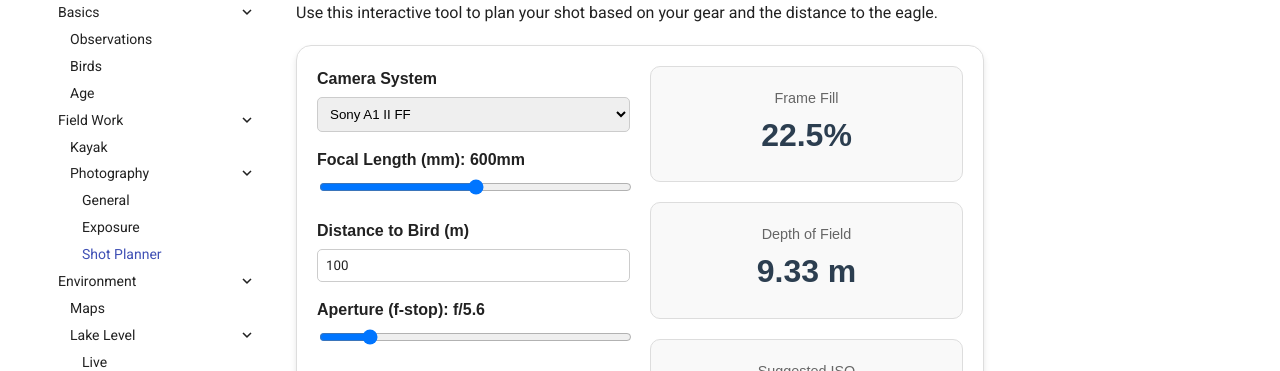
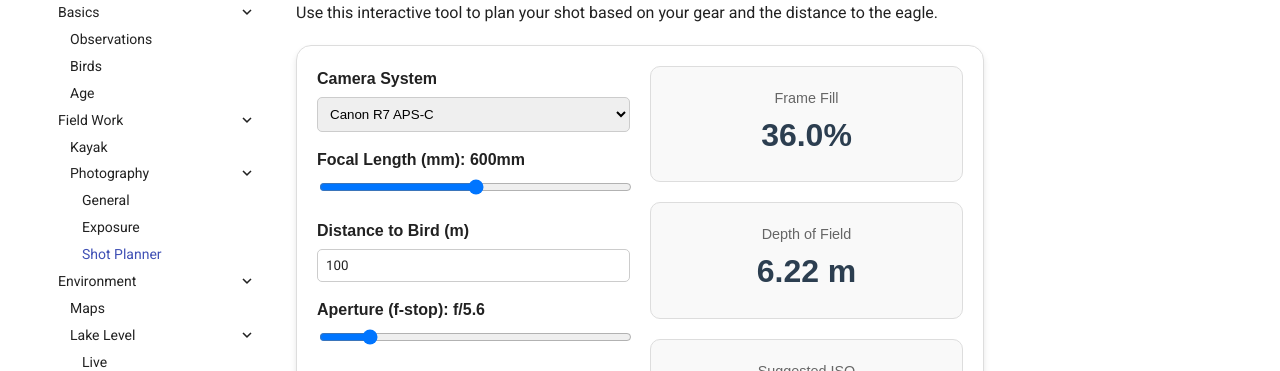
Before and after one commit to laszewski/lake, an MkDocs documentation site: the page built from docs/calculator.md, in a window 1280 px wide. Shown: the part 180-551 px from the top of the page. Built offline with MkDocs 1.6.1 and Material for MkDocs 9.7.7, drawn with Linux system fonts in a browser that asks for light colours; part of the change alters nothing that is shown.

```diff
--- a/docs/calculator.md
+++ b/docs/calculator.md
@@ -15,7 +15,7 @@ Use this interactive tool to plan your shot based on your gear and the distance
           <option value="Sony A1 II FF">Sony A1 II FF</option>
           <option value="Canon R5 II FF">Canon R5 II FF</option>
           <option value="Sony A7 V FF">Sony A7 V FF</option>
-          <option value="Canon R7 APS-C">Canon R7 APS-C</option>
+          <option value="Canon R7 APS-C" selected>Canon R7 APS-C</option>
           <option value="Canon EOS R10 APS-C">Canon EOS R10 APS-C</option>
           <option value="OM System M4/3">OM System M4/3</option>
         </select>
```
